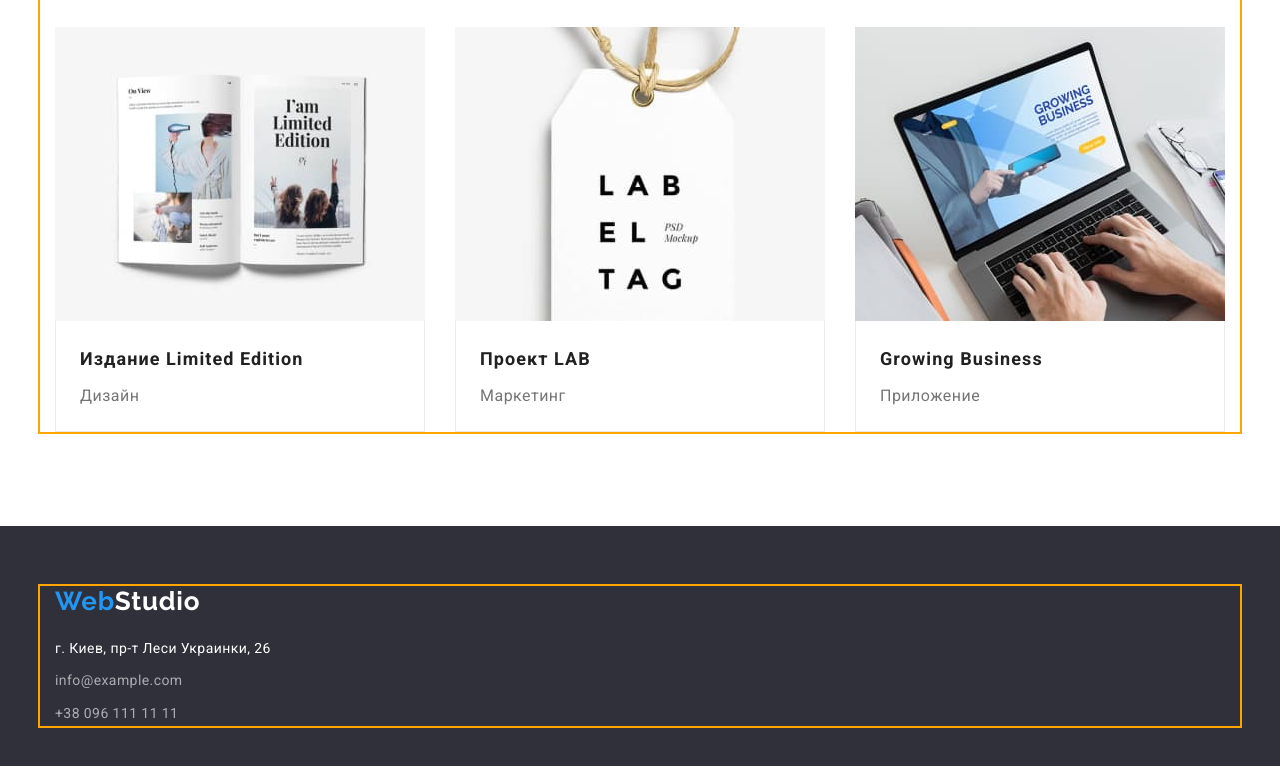
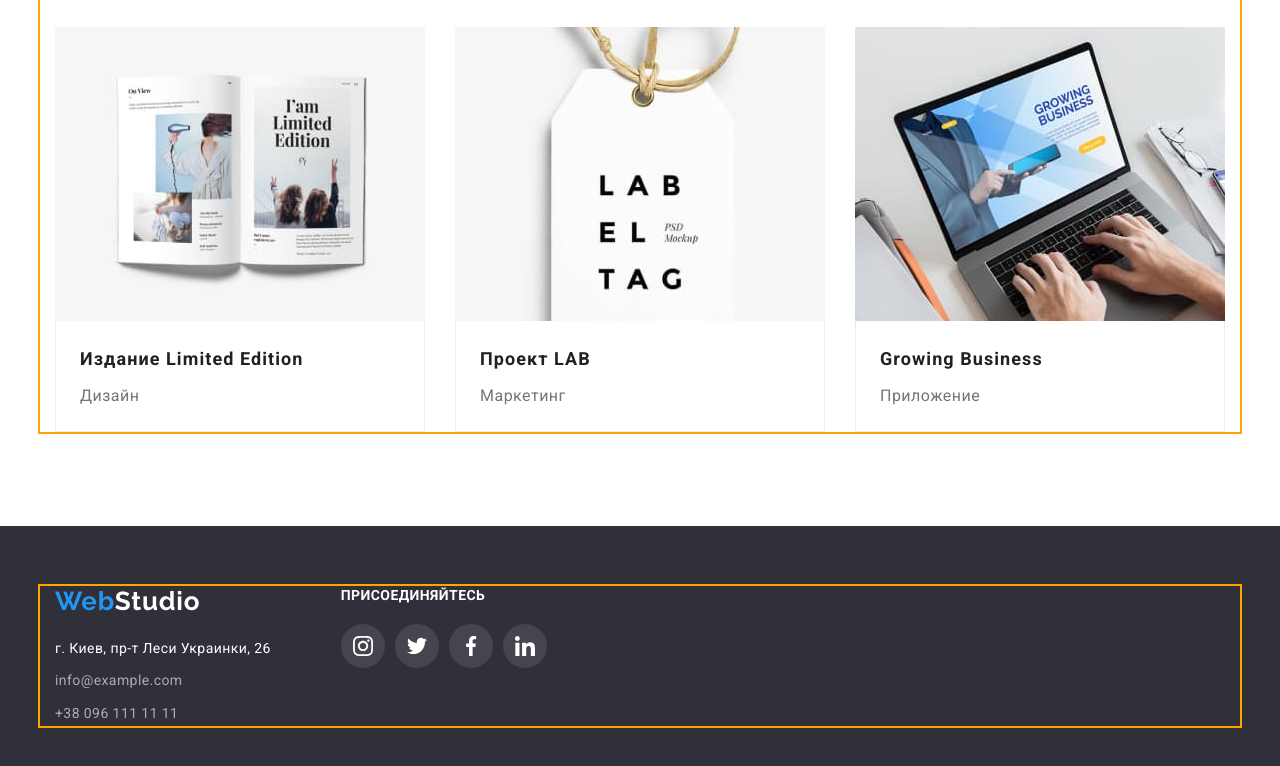
Before and after one commit to Svieshnikova/goit-markup-hw-04, a plain HTML site: page portfolio.html in a window 1280 px wide. Shown: the part 1100-1866 px from the top of the page. Drawn offline with nearby package versions, Linux system fonts and the light colour scheme.

Commit message:
Добавление секции footer+иконки

```diff
--- a/css/styles.css
+++ b/css/styles.css
@@ -320,7 +320,7 @@ img {
   display: flex;
   justify-content: center;
 }
-.team-social-item:not(:nth-child(6)) {
+.team-social-item:not(:nth-child(4)) {
   margin-right: 10px;
 }
 
@@ -365,10 +365,14 @@ img {
 }
 
 /* ------Footer------- */
+
 .footer {
   background-color: var(--background-color);
   padding-top: 60px;
   padding-bottom: 60px;
+}
+.connect-container {
+  display: flex;
 }
 .logo-second {
   font-family: Raleway, sans-serif;
@@ -403,6 +407,44 @@ img {
   margin-bottom: 0;
 }
 
+.social-network {
+  margin-left: 70px;
+}
+b {
+  font-weight: 700;
+  font-size: 14px;
+  line-height: 16px;
+  letter-spacing: 0.03em;
+  text-transform: uppercase;
+  color: #ffffff;
+  text-align: left;
+  justify-content: center;
+}
+.social-network-link {
+  width: 44px;
+  height: 44px;
+  background-color: hsla(0, 0%, 100%, 0.1);
+  display: flex;
+  justify-content: center;
+  align-items: center;
+  border-radius: 50%;
+  color: #ffffff;
+}
+.social-network-icon {
+  fill: currentColor;
+}
+.social-network-link:hover,
+.social-network-link:focus {
+  background-color: var(--second-color);
+}
+.social-network-list {
+  display: flex;
+  justify-content: center;
+  margin-top: 20px;
+}
+.social-network-item:not(:nth-child(4)) {
+  margin-right: 10px;
+}
 /* ------Portfolio-------- */
 
 .button-item {
--- a/portfolio.html
+++ b/portfolio.html
@@ -26,14 +26,14 @@
         <ul class="list contacts-list">
             <li class="contacts-item">
                 <svg class="contacts-icon" width="16" height="12">
-                    <use se href="./images/icons.svg#icon-mail"></use>
+                    <use href="./images/icons.svg#icon-mail"></use>
                 </svg>
                 <a class="contacts link" href="maito:info@devstudio.com"> info@devstudio.com</a>
             </li>
 
             <li class="contacts-item">
                 <svg class="contacts-icon" width="10" height="16">
-                    <use se href="./images/icons.svg#icon-smartphone"></use>
+                    <use href="./images/icons.svg#icon-smartphone"></use>
                 </svg>
                 <a class="contacts link" href="tel:+380961111111">+38 096 111 11 11</a>
             </li>
@@ -157,19 +157,54 @@
             </section>
     </main>
 <footer class="footer">
-    <div class="conteiner">
-
+    <div class="connect-wrap">
+        <div class="conteiner connect-container">
+            <div class="left connect">
                 <a href="" class="logo-second link">Web<span class="logo-light">Studio</span></a>
                 <address class="address">
                     <ul class="list navigation">
-                <li class="address-map"><a class="link" href="https://goo.gl/maps/91BT5qwoaYXoo1Ds5" target="_blank"
-                        rel="nooperer noreferrer">г. Киев, пр-т Леси Украинки, 26</a> </li>
+                        <li class="address-map"><a class="link" href="https://goo.gl/maps/91BT5qwoaYXoo1Ds5"
+                                target="_blank" rel="nooperer noreferrer">г. Киев, пр-т Леси Украинки, 26</a> </li>
                         <li class="address-item"><a class="link" href="maito:info@example.com">info@example.com</a></li>
                         <li class="address-item"><a class="link" href="tel:+380961111111">+38 096 111 11 11</a></li>
                     </ul>
                 </address>
             </div>
 
+            <section class="social-network">
+                <b>присоединяйтесь</b>
+                <ul class="social-network-list list">
+                    <li class="social-network-item"><a href="" class="social-network-link">
+                            <svg class="social-network-icon" width="20" height="20">
+                                <use href="./images/icons.svg#icon-instagram"></use>
+                            </svg>
+                        </a>
+                    </li>
+                    <li class="social-network-item"><a href="" class="social-network-link">
+                            <svg class="social-network-icon" width="20" height="20">
+                                <use href="./images/icons.svg#icon-twitter"></use>
+                            </svg>
+                        </a>
+                    </li>
+                    <li class="social-network-item">
+                        <a href="" class="social-network-link">
+                            <svg class="social-network-icon" width="20" height="20">
+                                <use href="./images/icons.svg#icon-facebook"></use>
+                            </svg>
+                        </a>
+                    </li>
+                    <li class="social-network-item">
+                        <a href="" class="social-network-link">
+                            <svg class="social-network-icon" width="20" height="20">
+                                <use href="./images/icons.svg#icon-linkedin"></use>
+                            </svg>
+                        </a>
+                    </li>
+                </ul>
+            </section>
+        </div>
+
+    </div>
 </footer>
 
 
```
Also changed, not shown: index.html (+39 -5 lines). Lines whose indentation alone changed are shown as unchanged.
